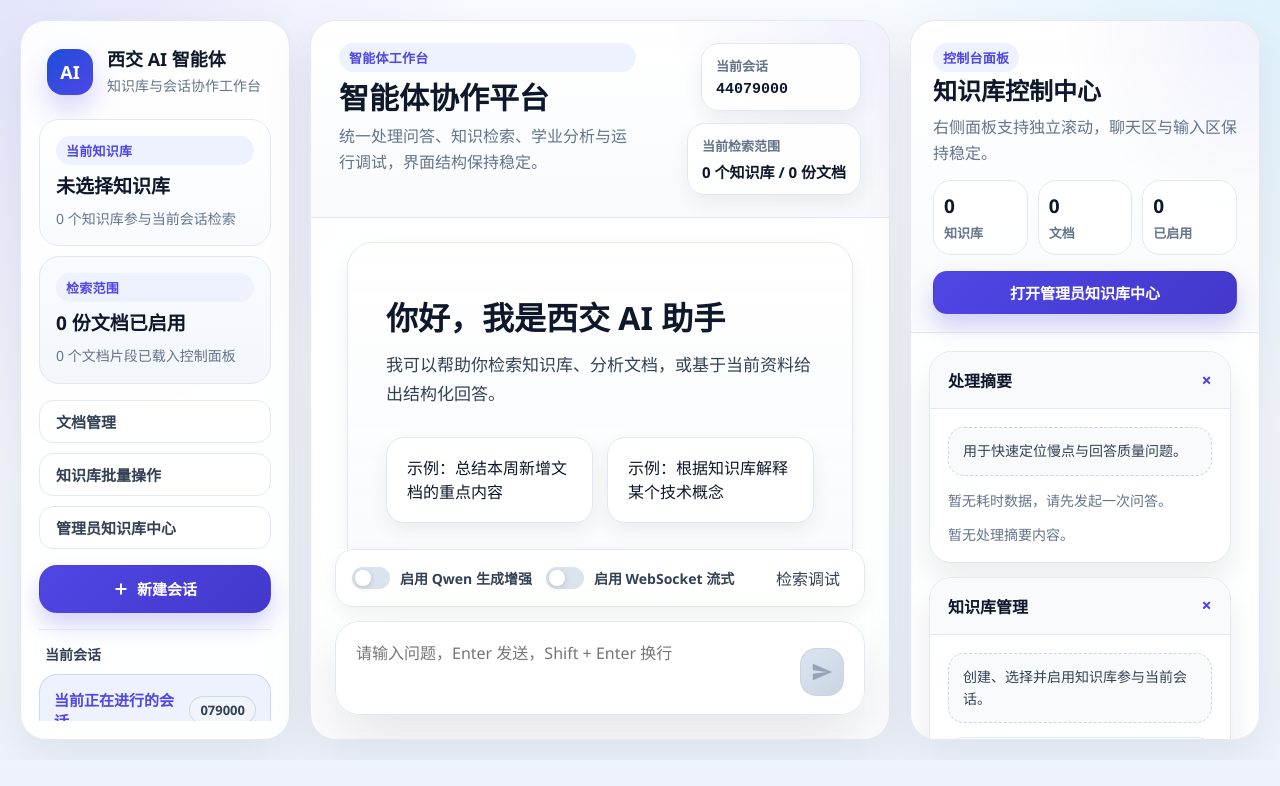
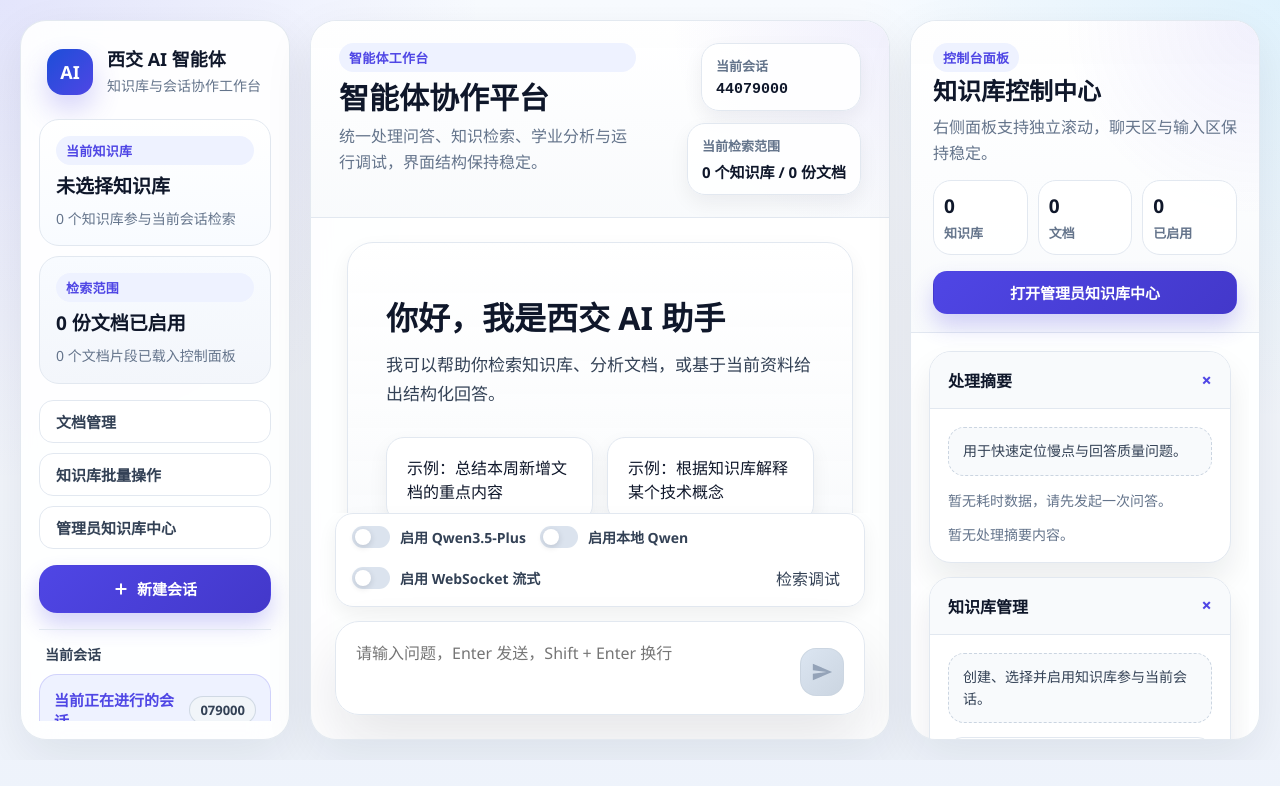
Before and after one commit to Explosionstate/xjtu-front, a React (Vite) app in the folder xjtu-front/: page / in a window 1280 px wide. Shown: the top 786 px of the page. Built offline with nearby package versions, Linux system fonts and the light colour scheme.

Commit message:
添加了本地Qwen选项

```diff
--- a/xjtu-front/src/App.tsx
+++ b/xjtu-front/src/App.tsx
@@ -67,6 +67,7 @@ type AgentWorkspacePreset = {
   presetQuestion: string;
   conversationId: string;
   useQwen: boolean;
+  useLocalQwen: boolean;
   useStreamWS: boolean;
   retrievalConfig: RetrievalConfig;
   hasRetrievalPreset: boolean;
@@ -245,6 +246,7 @@ function parseAgentWorkspacePreset(search: string): AgentWorkspacePreset {
     presetQuestion: params.get("preset_question") || "",
     conversationId: params.get("conversation_id") || "",
     useQwen: parseBoolean(params.get("use_qwen"), false),
+    useLocalQwen: parseBoolean(params.get("use_local_qwen"), false),
     useStreamWS: parseBoolean(params.get("use_ws"), false),
     retrievalConfig: {
       retrieval_top_k:
@@ -315,6 +317,7 @@ export default function App() {
   const [logs, setLogs] = useState<ChatLogItem[]>([]);
   const [runtimeJson, setRuntimeJson] = useState("");
   const [useQwen, setUseQwen] = useState(agentPreset.useQwen);
+  const [useLocalQwen, setUseLocalQwen] = useState(agentPreset.useLocalQwen);
   const [useStreamWS, setUseStreamWS] = useState(agentPreset.useStreamWS);
 
   const [sessionConfig, setSessionConfig] = useState<RetrievalConfig>(agentPreset.retrievalConfig);
@@ -650,6 +653,7 @@ export default function App() {
               kb_ids: enabledKbIds.length ? enabledKbIds : activeKbId ? [activeKbId] : undefined,
               document_ids: enabledDocIds,
               llm_enabled: useQwen,
+              local_transformer_enabled: useLocalQwen,
             messages: [{ role: "user", content: currentQuestion }]
           });
         } catch (e) {
@@ -667,6 +671,7 @@ export default function App() {
           kb_ids: enabledKbIds.length ? enabledKbIds : activeKbId ? [activeKbId] : undefined,
           document_ids: enabledDocIds,
           llm_enabled: useQwen,
+          local_transformer_enabled: useLocalQwen,
           conversation_id: conversationId,
           messages: [{ role: "user", content: currentQuestion }]
         });
@@ -1169,7 +1174,16 @@ export default function App() {
             <label className="qw-toggle">
               <input type="checkbox" checked={useQwen} onChange={(e) => setUseQwen(e.target.checked)} />
               <div className="qw-toggle-track"></div>
-              <span>启用 Qwen 生成增强</span>
+              <span>启用 Qwen3.5-Plus</span>
+            </label>
+            <label className="qw-toggle">
+              <input
+                type="checkbox"
+                checked={useLocalQwen}
+                onChange={(e) => setUseLocalQwen(e.target.checked)}
+              />
+              <div className="qw-toggle-track"></div>
+              <span>启用本地 Qwen</span>
             </label>
             <label className="qw-toggle">
               <input type="checkbox" checked={useStreamWS} onChange={(e) => setUseStreamWS(e.target.checked)} />
--- a/xjtu-front/src/api/chat.ts
+++ b/xjtu-front/src/api/chat.ts
@@ -7,6 +7,7 @@ export async function chatCompletions(payload: {
   kb_ids?: string[];
   document_ids?: string[];
   llm_enabled?: boolean;
+  local_transformer_enabled?: boolean;
   messages: Array<{ role: "user" | "assistant"; content: string }>;
 }): Promise<ChatCompletionResponse> {
   const latestQuestion = [...payload.messages]
```
